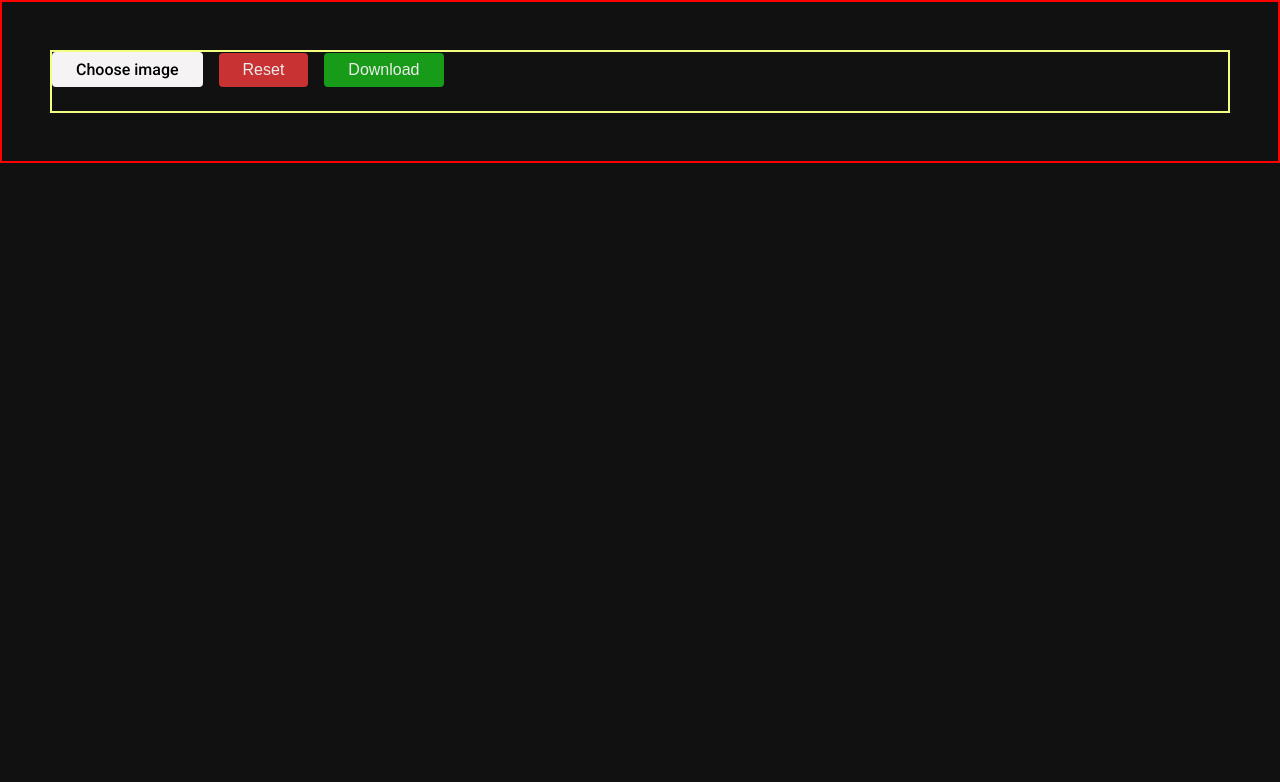
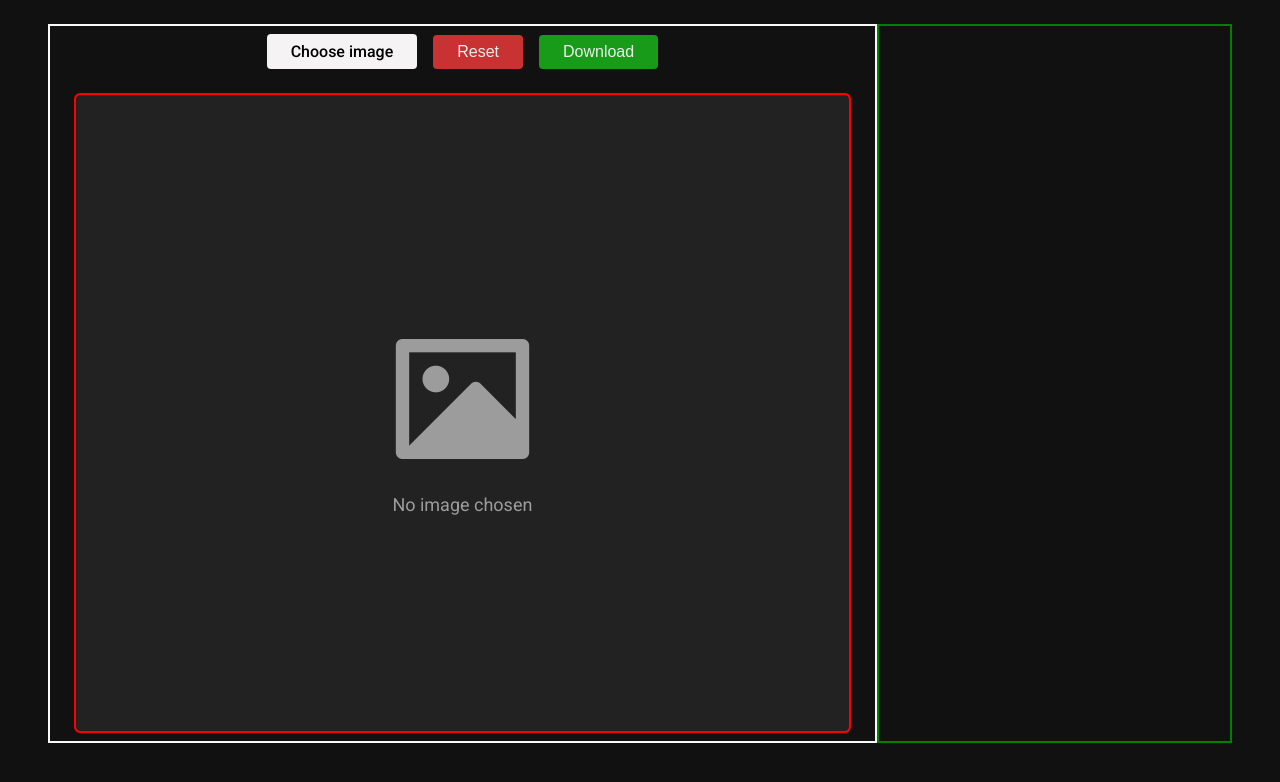
Before and after one commit to YGCodeScape/YXeditor, a plain HTML site: page index.html in a window 1280 px wide. Drawn offline with nearby package versions, Linux system fonts and the light colour scheme; a web font is replaced by a local one.

Commit message:
left section

```diff
--- a/index.html
+++ b/index.html
@@ -6,6 +6,7 @@
     <link rel="preconnect" href="https://fonts.googleapis.com">
     <link rel="preconnect" href="https://fonts.gstatic.com" crossorigin>
     <link href="https://fonts.googleapis.com/css2?family=Comic+Relief:wght@400;700&family=Roboto:ital,wght@0,100..900;1,100..900&display=swap" rel="stylesheet">
+    <link href="https://cdn.jsdelivr.net/npm/remixicon@4.7.0/fonts/remixicon.css" rel="stylesheet" />
 
     <link rel="stylesheet" href="./style.css">
     <link rel="stylesheet" href="./them.css">
@@ -23,7 +24,12 @@
                     <button class="btn" id="reset-btn">Reset</button>
                     <button class="btn" id="download-btn">Download</button>
                 </div>
-                <div class="left-bottom"></div>
+                <div class="left-bottom">
+                    <div class="placeholder">
+                        <i class="ri-image-fill"></i>
+                        <p>No image chosen</p>
+                    </div>
+                </div>
             </div>
 
             <div class="right"></div>
--- a/style.css
+++ b/style.css
@@ -3,11 +3,19 @@
     padding: 0;
     box-sizing: border-box;
 }
+html {
+    color: var(--text-primary-color);
+    background-color: var(--bg-primary-color);
+}
 body {
     width: 100%;
     height: 100%;
     font-family: var(--font-roboto);
-    background-color: var(--bg-primary-color);
+}
+img {
+    width: 100%;
+    height: 100%;
+    object-fit: cover;
 }
 
 main {
@@ -21,6 +29,7 @@ main {
     background-color: var(--bg-active-color);
     cursor: pointer;
     font-weight: 500;
+    color: #000;
 }
 #reset-btn {
     background-color: var(--bg-danger-color);
@@ -35,17 +44,53 @@ main {
 }
 main section {
     width: 100%;
+    padding: var(--padding-lg) var(--padding-2xl);
+    display: flex;
+    flex-direction: row;
+}
+main section .left {
+    width: 70%;
+    display: flex;
+    flex-direction: column;
+    align-items: center;
+    gap: var(--gutter-lg);
+    border: 2px solid rgb(250, 250, 250);
+    padding:var(--padding-sm) var(--padding-lg);
+}
+main section .right{
+    width: 30%;
+    border: 2px solid green;
+}
+
+main section .left-top {
+    width: 100%;
+    display: flex;
+    align-items: center;
+    justify-content: center;
+    gap: var(--gutter-md);
+}
+main section .left-bottom {
+    width: 100%;
+    height: 80vh;
+    background-color: var(--bg-secondary-color);
     padding: var(--padding-2xl);
     border: 2px solid red;
+    border-radius: var(--border-radius-xl);
+    display: flex;
+    justify-content: center;
+    align-items: center;
 }
-main section .left {
+.placeholder {
     display: flex;
     flex-direction: column;
-    gap: var(--gutter-lg);
-    border: 2px solid rgb(242, 255, 128);
+    justify-content: center;
+    align-items: center;
+    opacity: 0.6;
+    gap: var(--gutter-sm);
 }
-main section .left-top {
-    display: flex;
-    align-items: center;
-    gap: var(--gutter-md);
+.placeholder i {
+    font-size: 10rem;
 }
+.placeholder p {
+    font-size: var(--font-size-lg);
+}
```
